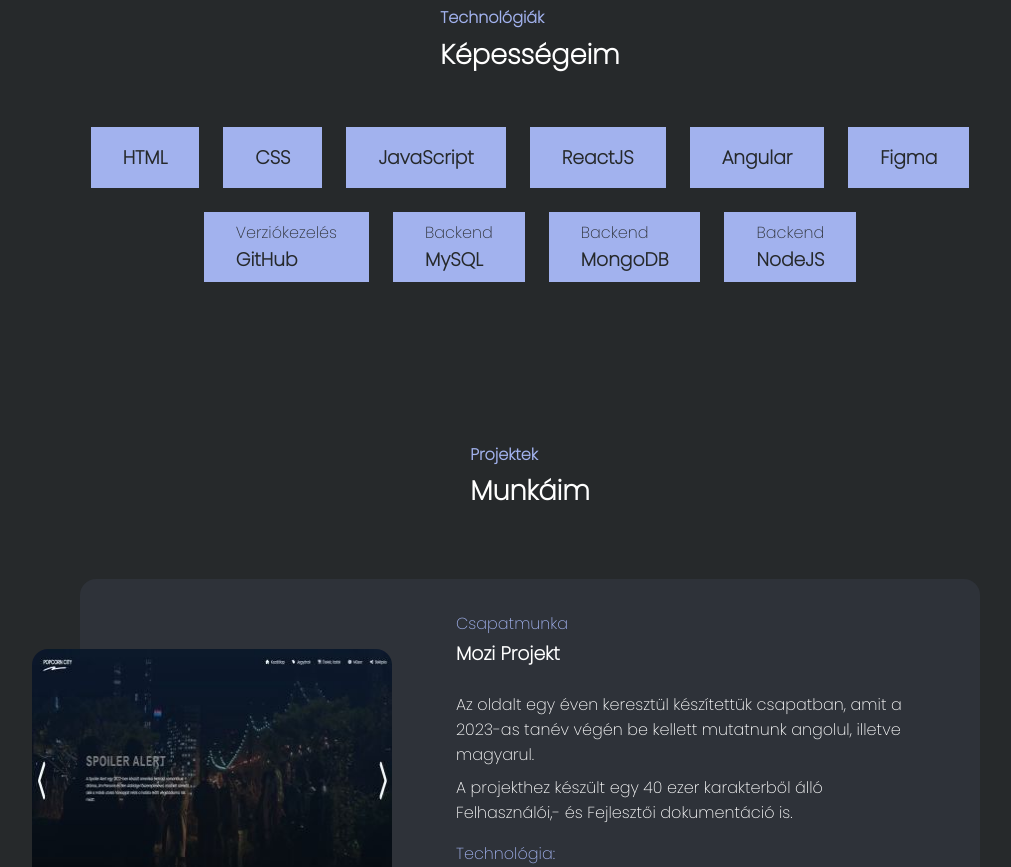
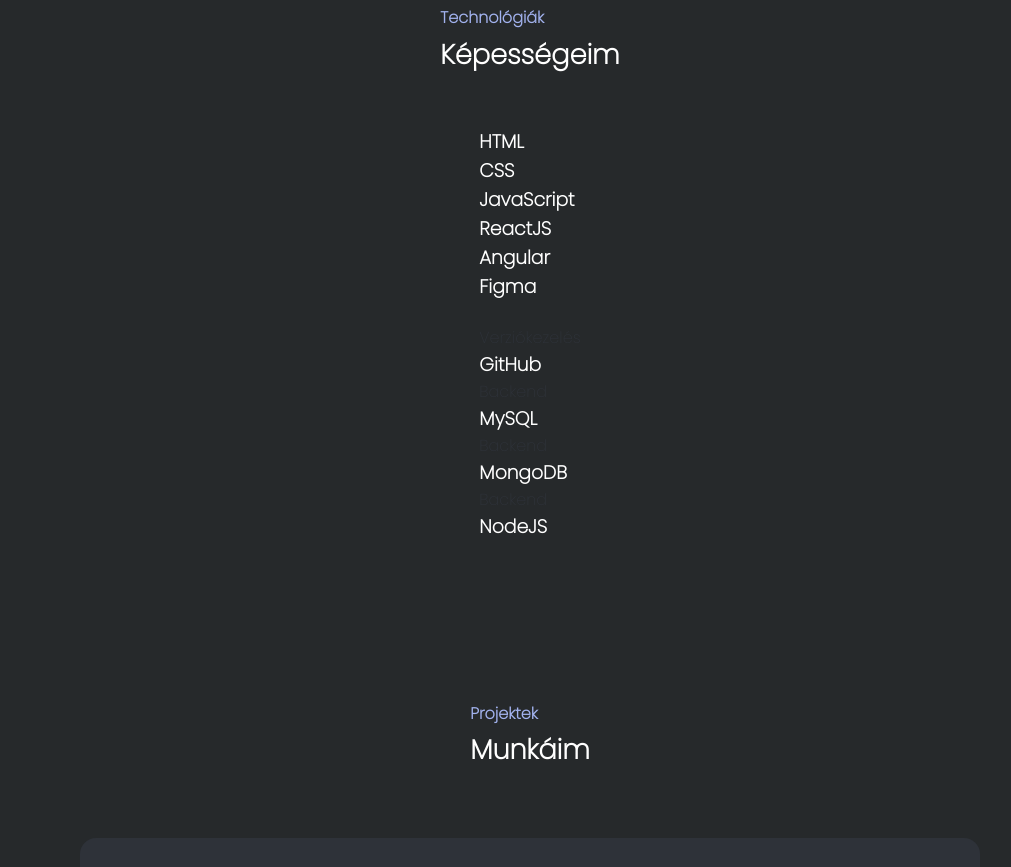
Before and after one commit to Tbence2002/torokbence-portfolio, a React (Create React App) app: page / in a window 1280 px wide. Shown: the part 2460-3327 px from the top of the page, without its empty margins (110-1121 px from the left). Built offline with nearby package versions, Linux system fonts and the light colour scheme.

Commit message:
style:rolam.css

```diff
--- a/src/components/rolam.css
+++ b/src/components/rolam.css
@@ -69,21 +69,15 @@
     flex-direction: column;
     gap:1.5rem;
 }
-.rolam-skills-frontend, .rolam-skills-backend {
+.rolam-skills-wrapper {
     display: flex;
     flex-wrap: wrap;
     gap:1.5rem;
 }
-.rolam-skills-frontend .skills-box {
+.rolam-skills-wrapper .skills-box {
     padding: 1rem 2rem;
     background: var(--lightblue);
     color: var(--darkgrey);
-    opacity: 0;
-}
-.rolam-skills-backend .skills-box {
-    background: var(--lightblue);
-    color: var(--darkgrey);
-    padding: 0.5rem 2rem;
     opacity: 0;
 }
 .skills-content p {
@@ -117,7 +111,7 @@
     .kepessegek-content .rolam-text {
         margin-bottom: 1rem;
     }
-    .rolam-skills-frontend, .rolam-skills-backend {
+    .rolam-skills-wrapper {
         justify-content: center;
     }
 }
@@ -131,7 +125,7 @@
 }
 /* Skills section kisebb képernyőn. */
 @media(max-width:625px) {
-    .rolam-skills-frontend .skills-box, .rolam-skills-backend .skills-box {
+    .rolam-skills-wrapper .skills-box {
         width:150px;
         text-align: center;
     }
```
